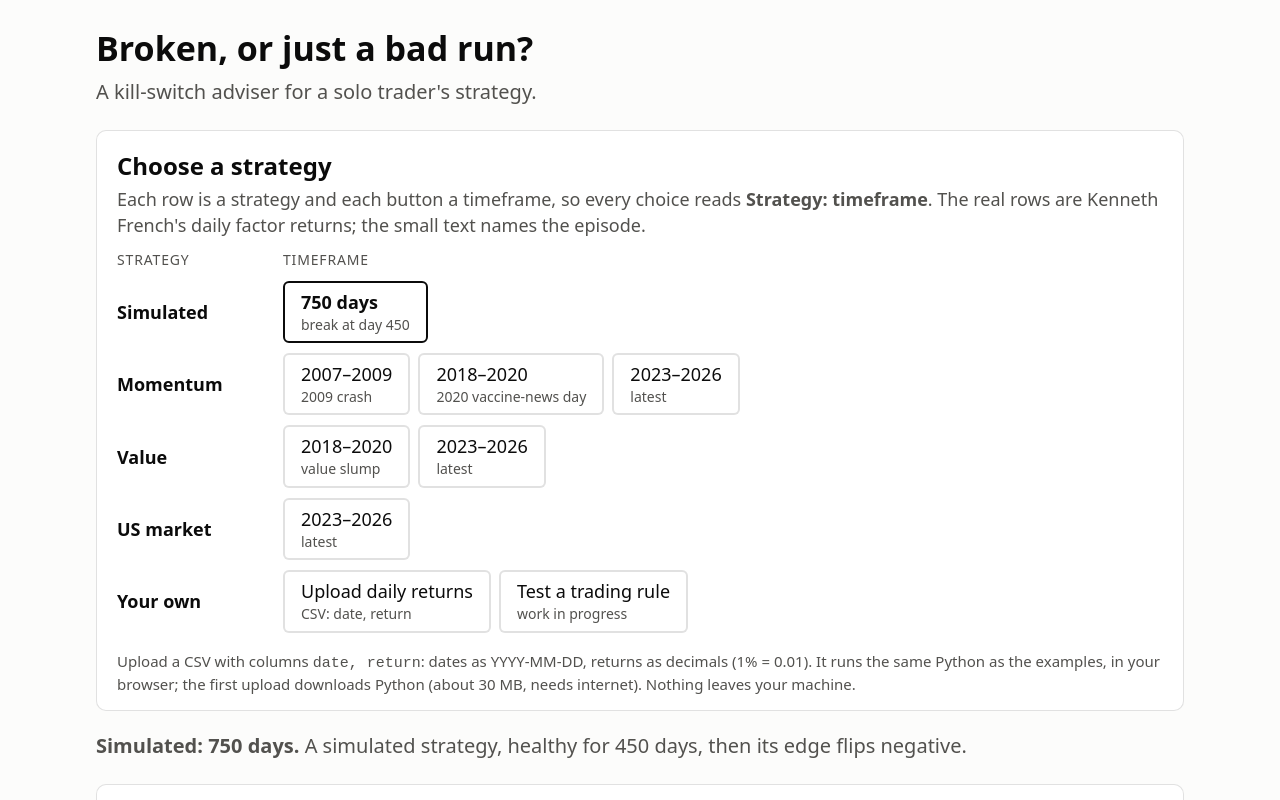
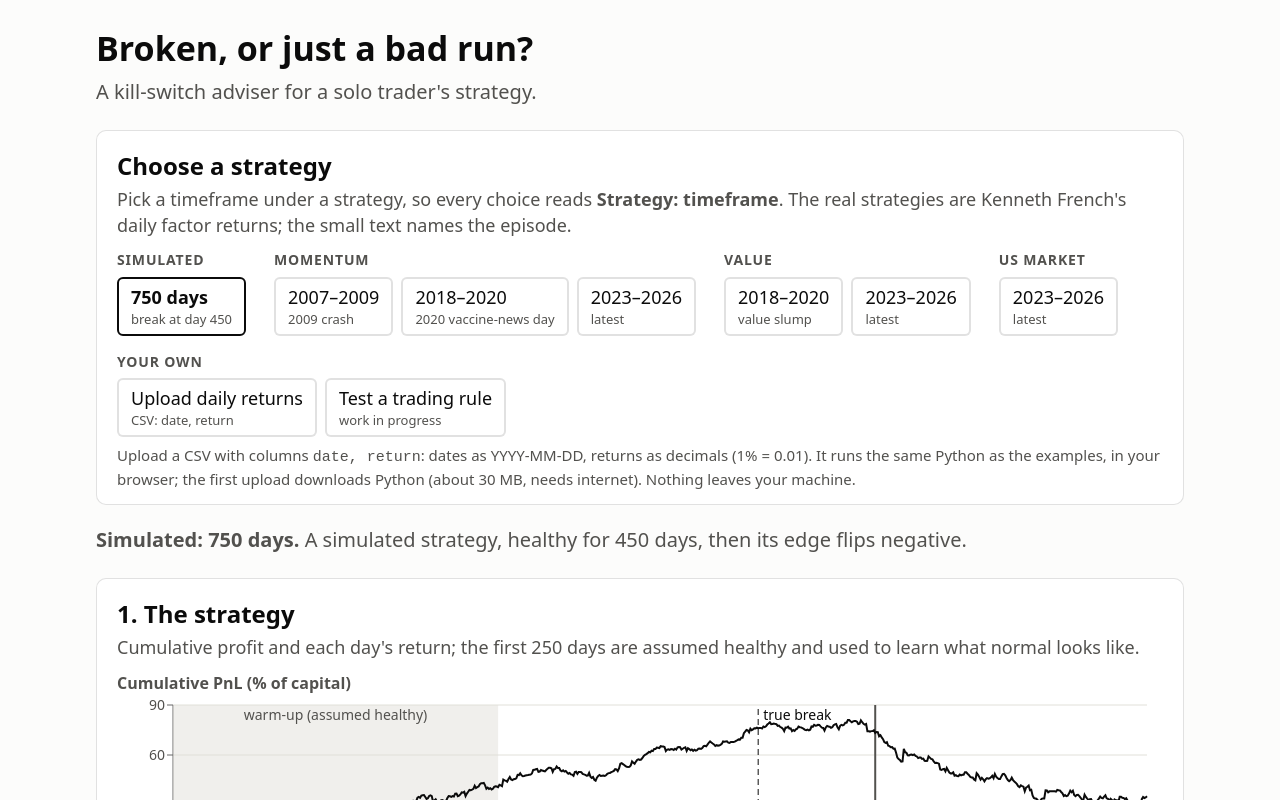
Before and after one commit to leilei67/bcd-detector, a React (Vite) app in the folder web/: page / in a window 1280 px wide. Shown: the top 800 px of the page. Built offline with nearby package versions, Linux system fonts and the light colour scheme.

Commit message:
Picker: all strategies on one line, labels above their timeframes
Co-Authored-By: Claude Opus 5.5 <noreply@anthropic.com>

```diff
--- a/web/src/App.jsx
+++ b/web/src/App.jsx
@@ -51,14 +51,12 @@ export default function App() {
       <section>
         <h2>Choose a strategy</h2>
         <p className="caption">
-          Each row is a strategy and each button a timeframe, so every choice reads <b>Strategy: timeframe</b>.
-          The real rows are Kenneth French's daily factor returns; the small text names the episode.
+          Pick a timeframe under a strategy, so every choice reads <b>Strategy: timeframe</b>. The real strategies
+          are Kenneth French's daily factor returns; the small text names the episode.
         </p>
-        <div className="picker">
-          <div className="picker-head">Strategy</div>
-          <div className="picker-head">Timeframe</div>
+        <div className="picker-line">
           {rows.map((strategy) => (
-            <React.Fragment key={strategy}>
+            <div key={strategy} className="picker-group">
               <div className="picker-label">{strategy}</div>
               <div className="seg">
                 {index.filter((d) => d.strategy === strategy).map((d) => (
@@ -68,8 +66,10 @@ export default function App() {
                   </button>
                 ))}
               </div>
-            </React.Fragment>
+            </div>
           ))}
+        </div>
+        <div className="picker-own">
           <div className="picker-label">Your own</div>
           <OwnStrategy uploaded={cache.upload} selected={current === "upload"}
             onSelect={() => setCurrent("upload")} onResult={onUpload} />
--- a/web/src/styles.css
+++ b/web/src/styles.css
@@ -63,19 +63,20 @@ tr.best td { font-weight: 700; }
 .legend i { display: inline-block; width: 18px; height: 3px; vertical-align: middle; margin-right: 6px; }
 .problems { border: 2px solid var(--critical); border-radius: 8px; padding: 10px 16px; margin-top: 12px; }
 .problems ul { margin: 6px 0 0; padding-left: 22px; }
-.picker { display: grid; grid-template-columns: 150px 1fr; gap: 10px 16px; align-items: center; }
-.picker-head { font-size: 14px; text-transform: uppercase; letter-spacing: 0.06em; color: var(--text-2); }
-.picker-label { font-weight: 700; }
-.picker-wide { grid-column: 1 / -1; }
+.picker-line { display: flex; flex-wrap: wrap; gap: 12px 28px; }
+.picker-own { margin-top: 16px; }
+.picker-label {
+  font-size: 14px; font-weight: 700; text-transform: uppercase; letter-spacing: 0.06em;
+  color: var(--text-2); margin-bottom: 6px;
+}
 .seg { flex-wrap: wrap; }
 .seg button, .seg .btn {
   display: inline-flex; flex-direction: column; align-items: flex-start; line-height: 1.25;
-  font: inherit; padding: 6px 16px; border-radius: 6px; cursor: pointer;
+  font: inherit; padding: 5px 12px; border-radius: 6px; cursor: pointer;
   border: 2px solid var(--border); background: var(--card); color: var(--text);
 }
 .seg .btn[aria-disabled="true"] { opacity: 0.6; pointer-events: none; }
 .seg .btn:focus-within, .seg button:focus-visible { outline: 2px solid var(--text); outline-offset: 2px; }
-.btn-note { font-size: 14px; color: var(--text-2); font-weight: 400; }
+.btn-note { font-size: 13px; color: var(--text-2); font-weight: 400; }
 .wip { border-left: 4px solid var(--warning); padding: 6px 12px; margin: 10px 0 0; }
 .visually-hidden { position: absolute; width: 1px; height: 1px; overflow: hidden; clip: rect(0 0 0 0); white-space: nowrap; }
-@media (max-width: 600px) { .picker { grid-template-columns: 1fr; } .picker-head { display: none; } }
```
Also changed, not shown: 1 other file (tests, documents, lock files or other folders).
